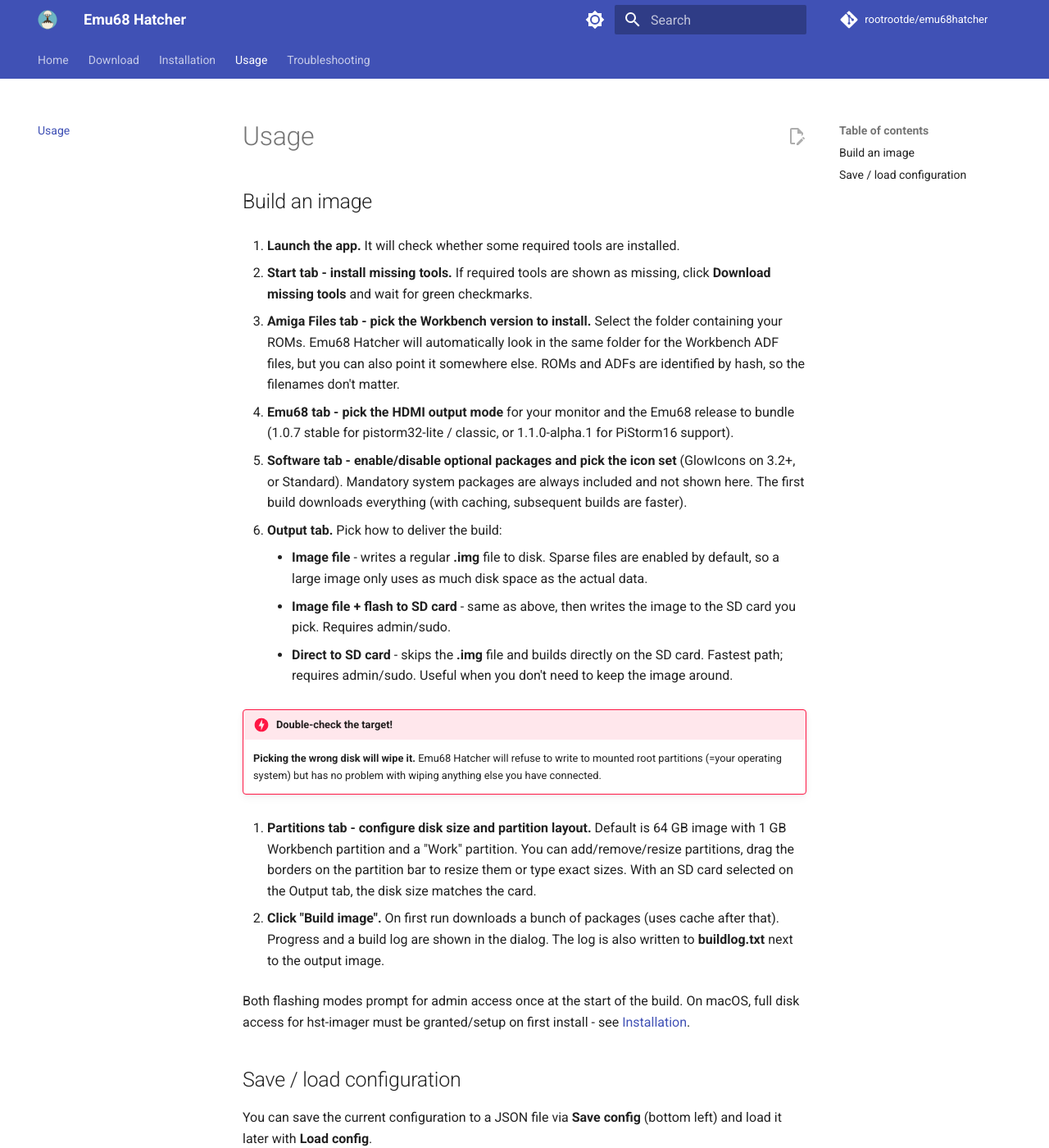
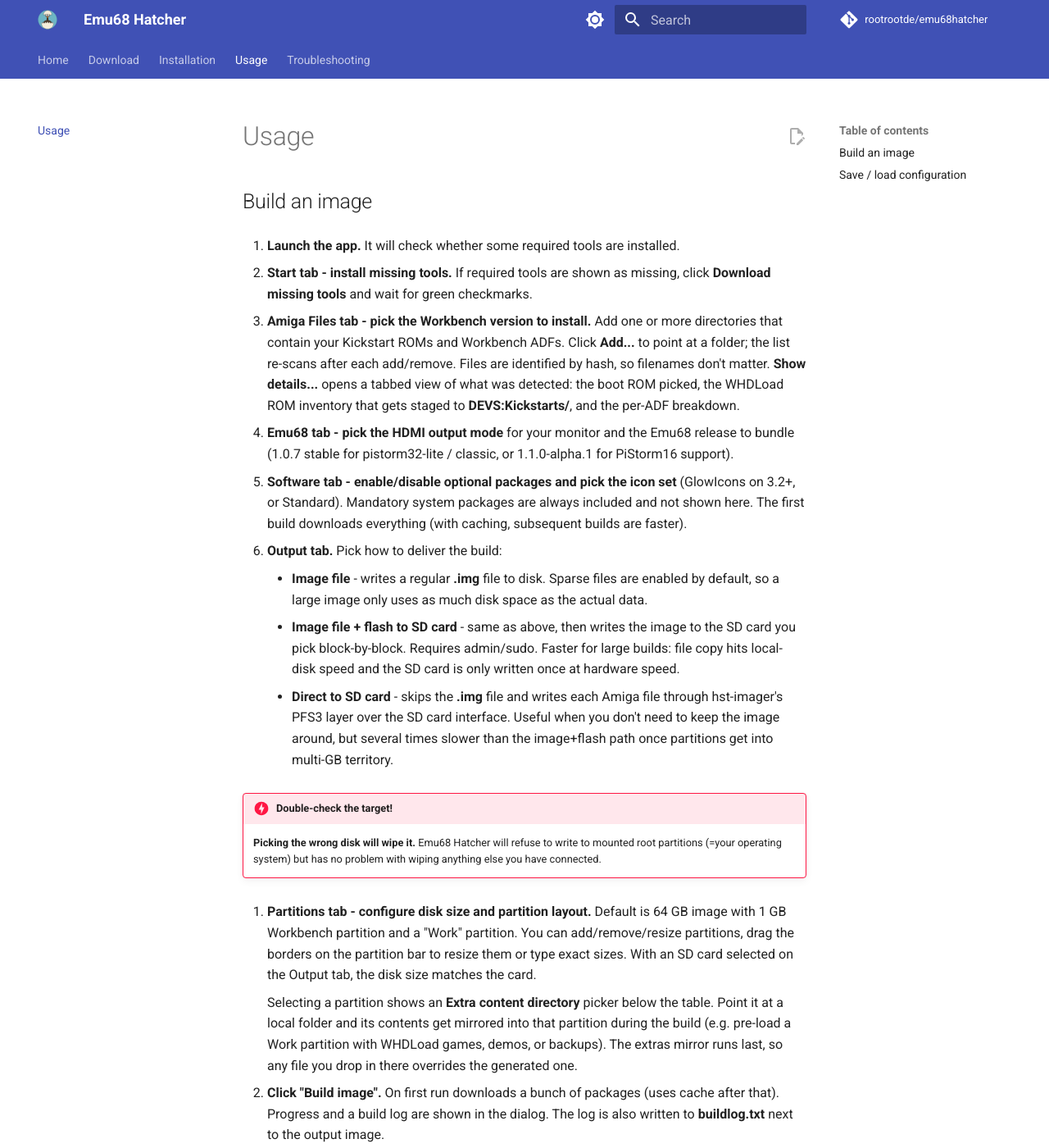
Before and after one commit to rootrootde/emu68hatcher, an MkDocs documentation site: the page built from docs/usage.md, in a window 1280 px wide and 1400 px high. Shown: the whole window at 82% size. Built offline with MkDocs 1.6.1 and Material for MkDocs 9.7.7, drawn with Linux system fonts in a browser that asks for light colours; comment, search, counter and statistics services are not loaded.

Commit message:
docs: cover multi-dir scan, full Roadshow, per-partition extras
usage step 3 describes the asset-directory list and show-details
dialog instead of the old single-rom-dir flow. step 6 marks
image+flash as recommended; direct-to-SD is several times slower
for multi-GB builds. step 7 mentions the per-partition extras
picker. index features bullet adds the full-Roadshow override
and per-partition extras.

```diff
--- a/docs/usage.md
+++ b/docs/usage.md
@@ -6,7 +6,7 @@
 
 2. **Start tab - install missing tools.** If required tools are shown as missing, click **Download missing tools** and wait for green checkmarks.
 
-3. **Amiga Files tab - pick the Workbench version to install.** Select the folder containing your ROMs. Emu68 Hatcher will automatically look in the same folder for the Workbench ADF files, but you can also point it somewhere else. ROMs and ADFs are identified by hash, so the filenames don't matter.
+3. **Amiga Files tab - pick the Workbench version to install.** Add one or more directories that contain your Kickstart ROMs and Workbench ADFs. Click **Add...** to point at a folder; the list re-scans after each add/remove. Files are identified by hash, so filenames don't matter. **Show details...** opens a tabbed view of what was detected: the boot ROM picked, the WHDLoad ROM inventory that gets staged to **DEVS:Kickstarts/**, and the per-ADF breakdown.
 
 4. **Emu68 tab - pick the HDMI output mode** for your monitor and the Emu68 release to bundle (1.0.7 stable for pistorm32-lite / classic, or 1.1.0-alpha.1 for PiStorm16 support).
 
@@ -14,13 +14,15 @@
 
 6. **Output tab.** Pick how to deliver the build:
     - **Image file** - writes a regular **.img** file to disk. Sparse files are enabled by default, so a large image only uses as much disk space as the actual data.
-    - **Image file + flash to SD card** - same as above, then writes the image to the SD card you pick. Requires admin/sudo.
-    - **Direct to SD card** - skips the **.img** file and builds directly on the SD card. Fastest path; requires admin/sudo. Useful when you don't need to keep the image around.
+    - **Image file + flash to SD card** - same as above, then writes the image to the SD card you pick block-by-block. Requires admin/sudo. Faster for large builds: file copy hits local-disk speed and the SD card is only written once at hardware speed.
+    - **Direct to SD card** - skips the **.img** file and writes each Amiga file through hst-imager's PFS3 layer over the SD card interface. Useful when you don't need to keep the image around, but several times slower than the image+flash path once partitions get into multi-GB territory.
 
 !!! danger "Double-check the target!"
     **Picking the wrong disk will wipe it.** Emu68 Hatcher will refuse to write to mounted root partitions (=your operating system) but has no problem with wiping anything else you have connected.
 
 7. **Partitions tab - configure disk size and partition layout.** Default is 64 GB image with 1 GB Workbench partition and a "Work" partition. You can add/remove/resize partitions, drag the borders on the partition bar to resize them or type exact sizes. With an SD card selected on the Output tab, the disk size matches the card.
+
+    Selecting a partition shows an **Extra content directory** picker below the table. Point it at a local folder and its contents get mirrored into that partition during the build (e.g. pre-load a Work partition with WHDLoad games, demos, or backups). The extras mirror runs last, so any file you drop in there overrides the generated one.
 
 8. **Click "Build image".** On first run downloads a bunch of packages (uses cache after that). Progress and a build log are shown in the dialog. The log is also written to **buildlog.txt** next to the output image.
 
```
Also changed, not shown: docs/index.md (+3 -3 lines).
